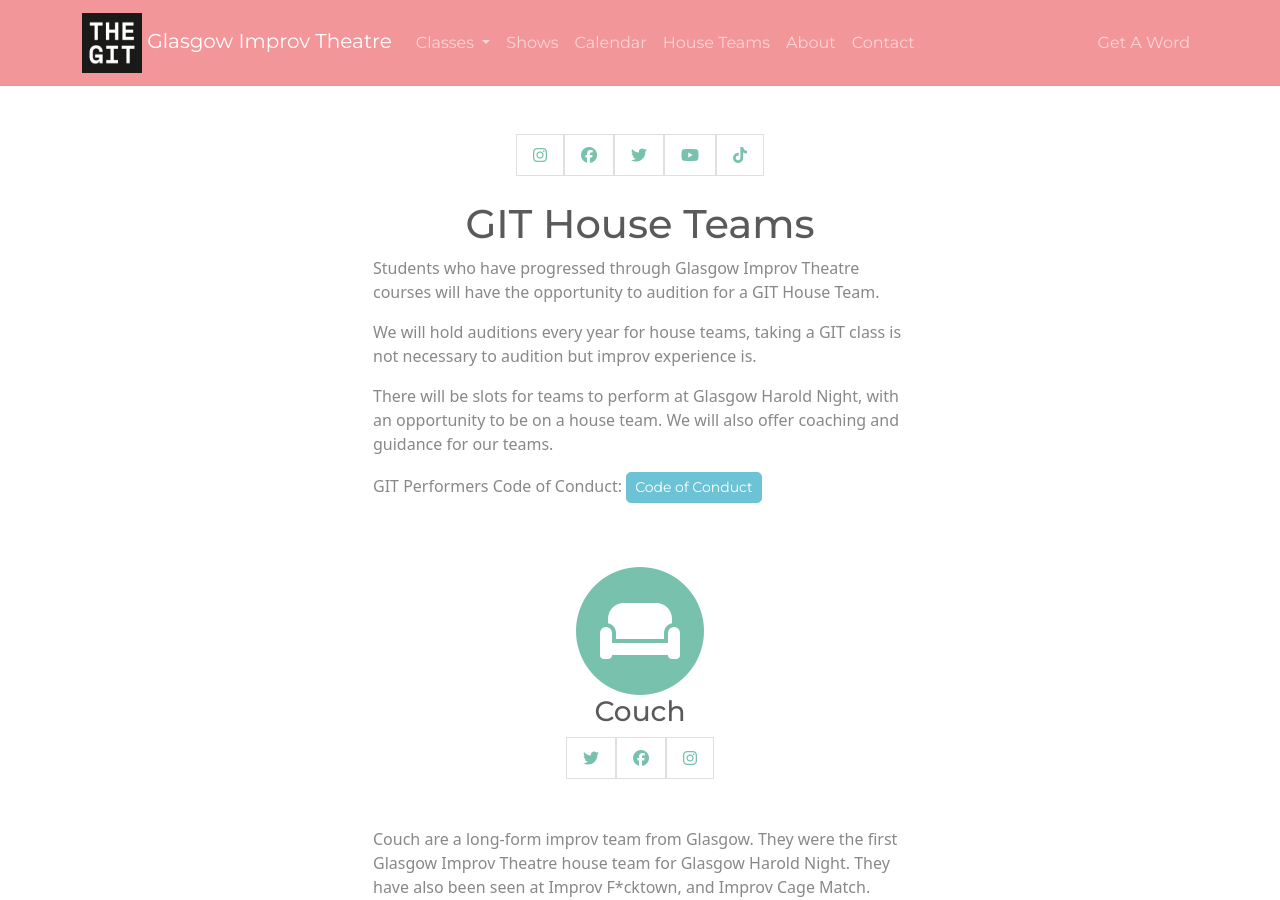
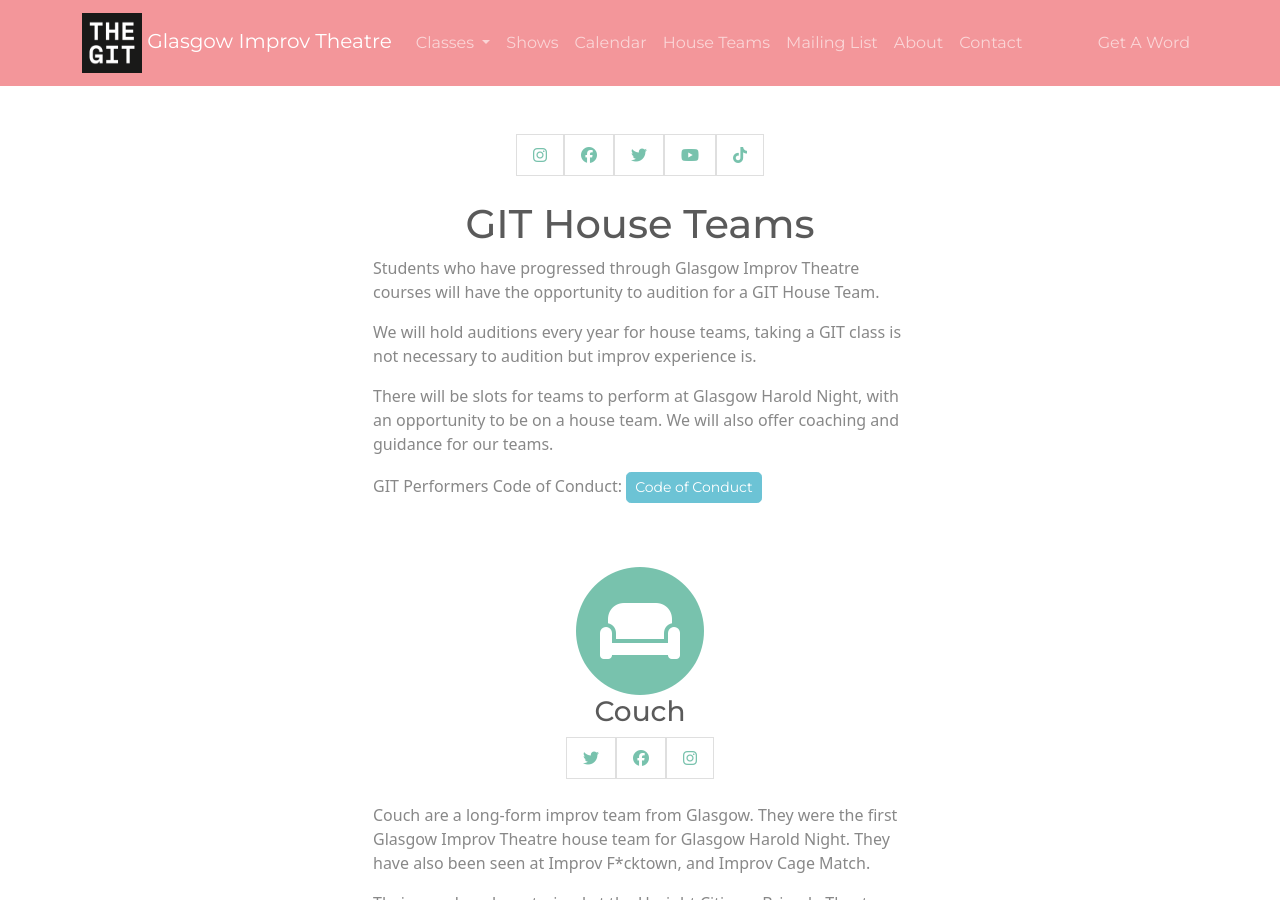
Before and after one commit to glasgowimprovtheatre/new-git-website, a Jekyll site: the page built from teams.html, in a window 1280 px wide and 900 px high. Built offline with Jekyll 4.4.1, drawn with Linux system fonts in a browser that asks for light colours; nearby versions of some CDN libraries.

Commit message:
adding mailing list to navbar

```diff
--- a/_layouts/default.html
+++ b/_layouts/default.html
@@ -44,6 +44,9 @@
               <a class="nav-link" href="{{site.url}}/teams">House Teams</a>
             </li>
             <li class="nav-item">
+              <a class="nav-link" href="{{site.mailing-list-link}}" target="_blank">Mailing List</a>
+            </li>
+            <li class="nav-item">
               <a class="nav-link" href="{{site.url}}/about">About</a>
             </li>
             <li class="nav-item">
--- a/teams.html
+++ b/teams.html
@@ -56,7 +56,7 @@
                         </div>
                     </div>
                 </div>
-                <br /> <br />
+                <br />
 
             <div>
                 <div>
@@ -96,7 +96,7 @@
                         </div>
                     </div>
                 </div>
-                <br /> <br />
+                <br />
 
             <div>
                 <div>
```
